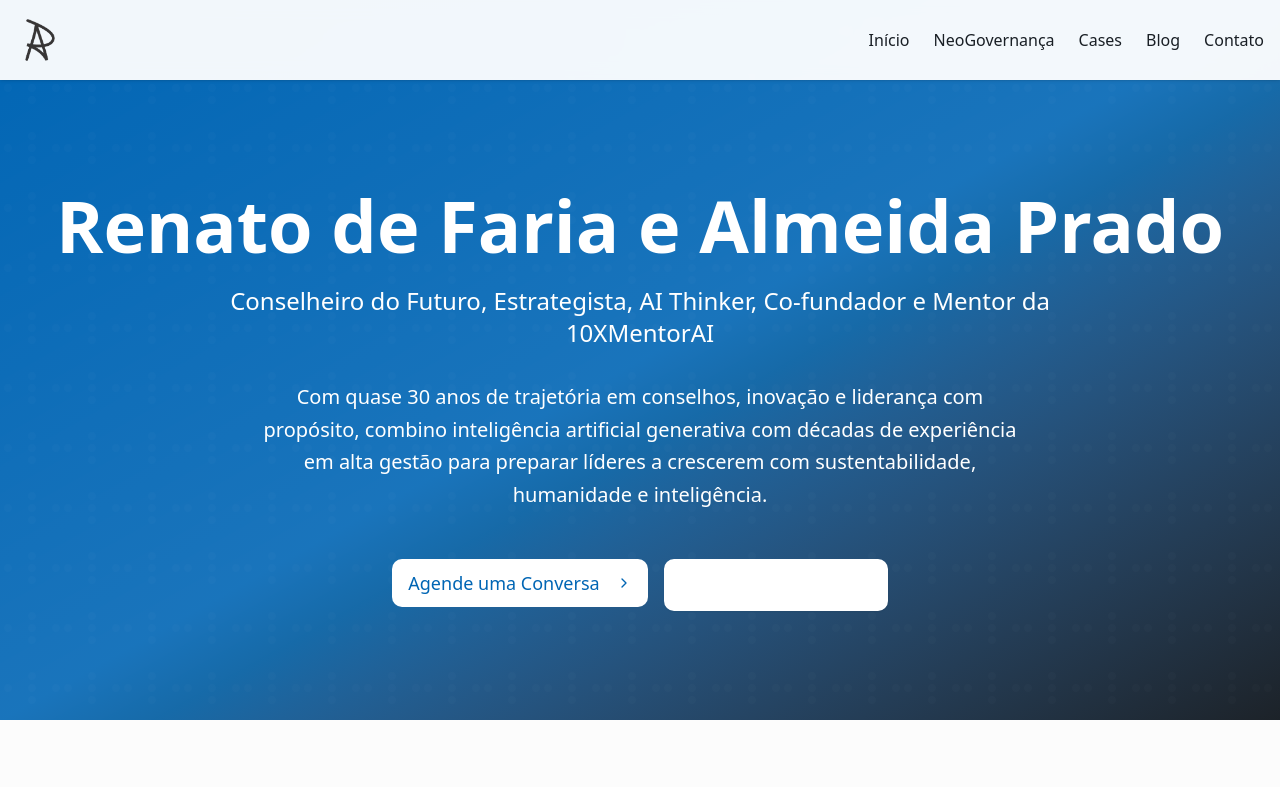
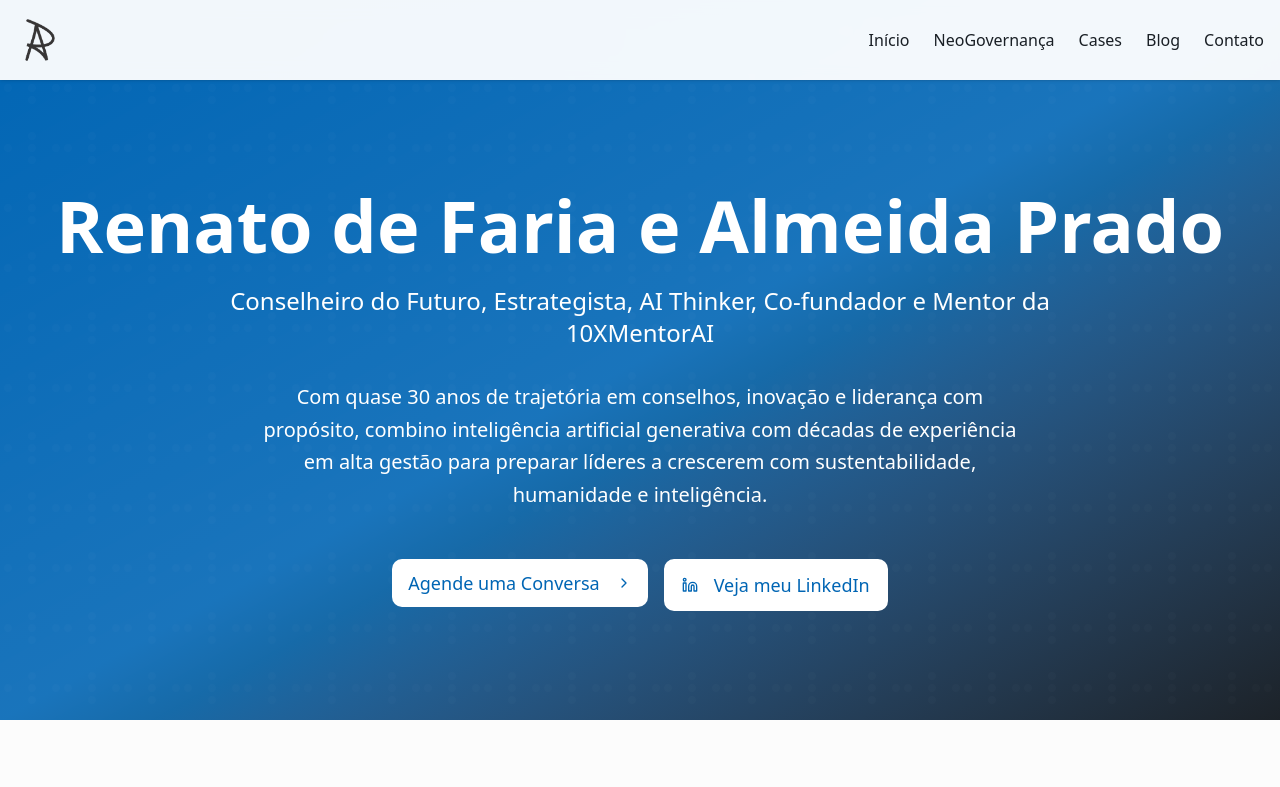
Before and after one commit to renatoprado18/apce-website, a Next.js app: page / in a window 1280 px wide. Shown: the top 787 px of the page. Built offline with nearby package versions, Linux system fonts and the light colour scheme.

Commit message:
Fix: Botão LinkedIn com fundo branco e texto sempre visível

```diff
--- a/app/page.tsx
+++ b/app/page.tsx
@@ -90,8 +90,7 @@ export default function Home() {
             </Button>
             <Button
               size="lg"
-              variant="outline"
-              className="border-2 border-white text-white hover:bg-white hover:text-primary text-lg px-8 py-6"
+              className="bg-white text-primary hover:bg-white/90 border-2 border-white text-lg px-8 py-6"
               asChild
             >
               <a href="https://www.linkedin.com/in/renatoaprado/" target="_blank" rel="noopener noreferrer">
```
Also changed, not shown: 1 other file (tests, documents, lock files or other folders).
